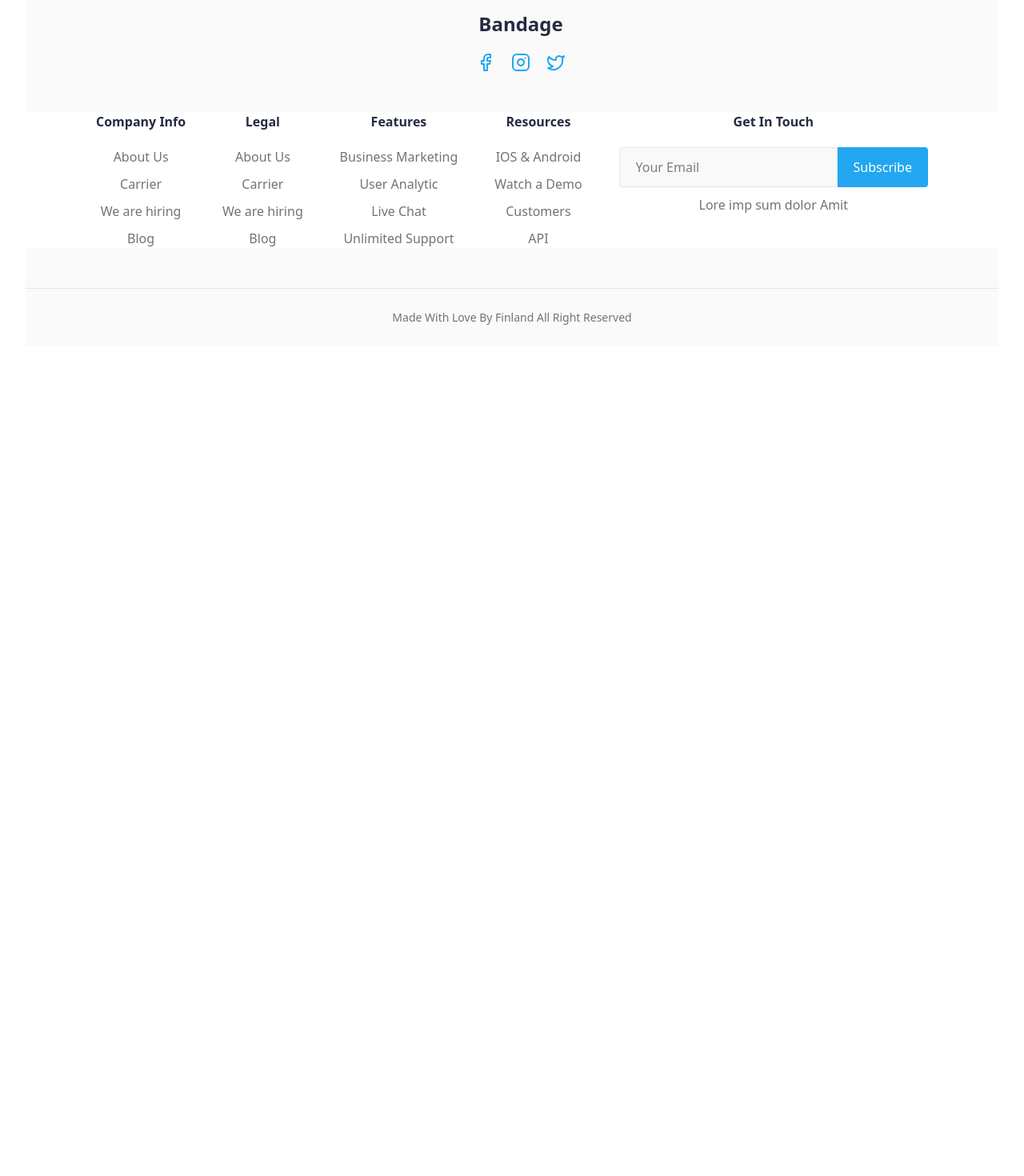
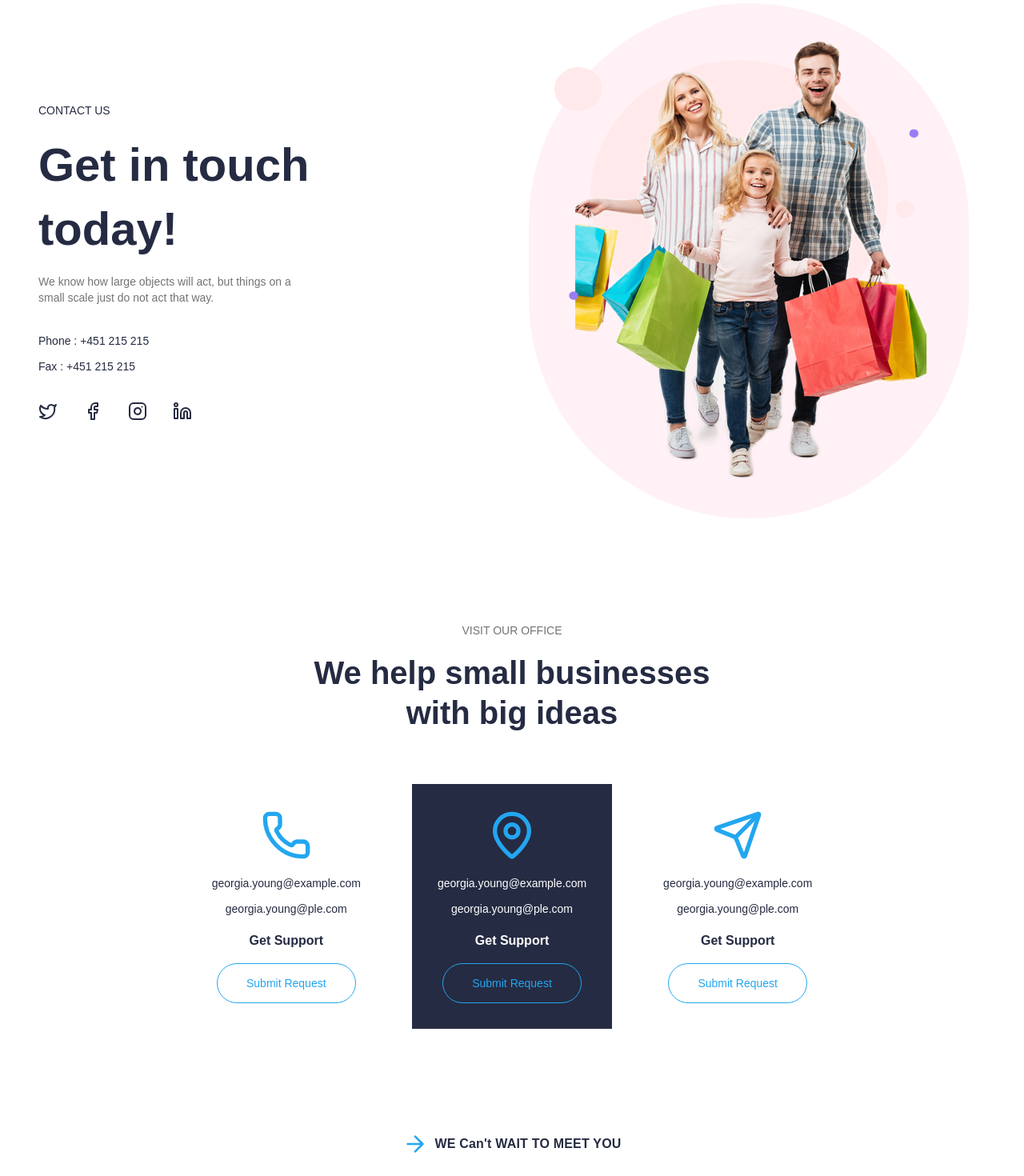
Before and after one commit to mdortca/ecommerce, a React (Vite) app in the folder e-commerce/: page /Contact in a window 1280 px wide. Shown: the part 220-1690 px from the top of the page at 80% size. Before the commit the page ends 800 px from the top, so only its background shows below. Built offline with nearby package versions, Linux system fonts and the light colour scheme.

Commit message:
Completed ContactPage

```diff
--- /dev/null
+++ b/e-commerce/src/layout/ContactPageComponents/ContactComponent.jsx
@@ -0,0 +1,79 @@
+import { Phone, MapPin, Send } from "lucide-react";
+
+function ContactComponent() {
+  return (
+    <div className="container mx-auto px-4 py-16">
+      {/* Başlık Bölümü */}
+      <div className="text-center mb-16">
+        <h6 className="font-montserrat text-[14px] leading-[24px] text-[#737373] mb-4">
+          VISIT OUR OFFICE
+        </h6>
+        <h2 className="font-montserrat font-bold text-[40px] leading-[50px] text-[#252B42] max-w-[500px] mx-auto">
+          We help small businesses with big ideas
+        </h2>
+      </div>
+
+      {/* Kartlar - Desktop'ta yan yana, mobilde alt alta */}
+      <div className="flex flex-col md:flex-row gap-8 justify-center">
+        {/* Telefon Kartı */}
+        <div className="flex flex-col items-center text-center p-8 bg-white">
+          <Phone className="w-16 h-16 text-[#23A6F0] mb-4" />
+          <div className="space-y-2 mb-4">
+            <p className="font-montserrat text-[14px] leading-[24px] text-[#252B42]">
+              georgia.young@example.com
+            </p>
+            <p className="font-montserrat text-[14px] leading-[24px] text-[#252B42]">
+              georgia.young@ple.com
+            </p>
+          </div>
+          <h5 className="font-montserrat font-bold text-[16px] leading-[24px] text-[#252B42] mb-4">
+            Get Support
+          </h5>
+          <button className="font-montserrat text-[14px] leading-[24px] text-[#23A6F0] border border-[#23A6F0] rounded-[37px] px-9 py-3 hover:bg-[#23A6F0] hover:text-white transition-colors">
+            Submit Request
+          </button>
+        </div>
+
+        {/* Konum Kartı */}
+        <div className="flex flex-col items-center text-center p-8 bg-[#252B42] text-white">
+          <MapPin className="w-16 h-16 text-[#23A6F0] mb-4" />
+          <div className="space-y-2 mb-4">
+            <p className="font-montserrat text-[14px] leading-[24px]">
+              georgia.young@example.com
+            </p>
+            <p className="font-montserrat text-[14px] leading-[24px]">
+              georgia.young@ple.com
+            </p>
+          </div>
+          <h5 className="font-montserrat font-bold text-[16px] leading-[24px] mb-4">
+            Get Support
+          </h5>
+          <button className="font-montserrat text-[14px] leading-[24px] text-[#23A6F0] border border-[#23A6F0] rounded-[37px] px-9 py-3 hover:bg-[#23A6F0] hover:text-white transition-colors">
+            Submit Request
+          </button>
+        </div>
+
+        {/* Mail Kartı */}
+        <div className="flex flex-col items-center text-center p-8 bg-white">
+          <Send className="w-16 h-16 text-[#23A6F0] mb-4" />
+          <div className="space-y-2 mb-4">
+            <p className="font-montserrat text-[14px] leading-[24px] text-[#252B42]">
+              georgia.young@example.com
+            </p>
+            <p className="font-montserrat text-[14px] leading-[24px] text-[#252B42]">
+              georgia.young@ple.com
+            </p>
+          </div>
+          <h5 className="font-montserrat font-bold text-[16px] leading-[24px] text-[#252B42] mb-4">
+            Get Support
+          </h5>
+          <button className="font-montserrat text-[14px] leading-[24px] text-[#23A6F0] border border-[#23A6F0] rounded-[37px] px-9 py-3 hover:bg-[#23A6F0] hover:text-white transition-colors">
+            Submit Request
+          </button>
+        </div>
+      </div>
+    </div>
+  );
+}
+
+export default ContactComponent;
--- /dev/null
+++ b/e-commerce/src/layout/ContactPageComponents/ContactCta.jsx
@@ -0,0 +1,37 @@
+function ContactCta() {
+    return (
+      <div className="container mx-auto px-4 py-16">
+        <div className="flex flex-col items-center text-center">
+          {/* Üst Başlık */}
+          <div className="flex items-center gap-2 mb-4">
+            <svg
+              className="w-8 h-8 text-[#23A6F0] transform rotate-90"
+              viewBox="0 0 24 24"
+              fill="none"
+              stroke="currentColor"
+              strokeWidth="2"
+              strokeLinecap="round"
+              strokeLinejoin="round"
+            >
+              <path d="M12 19V5M5 12l7-7 7 7"/>
+            </svg>
+            <h6 className="font-montserrat font-bold text-[16px] leading-[24px] text-[#252B42] tracking-[0.2px]">
+              WE Can't WAIT TO MEET YOU
+            </h6>
+          </div>
+
+          {/* Ana Başlık */}
+          <h2 className="font-montserrat font-bold text-[40px] md:text-[58px] leading-[50px] md:leading-[80px] text-[#252B42] mb-8">
+            Let's Talk
+          </h2>
+
+          {/* CTA Butonu */}
+          <button className="bg-[#23A6F0] text-white font-montserrat font-bold text-[14px] leading-[22px] tracking-[0.2px] px-10 py-4 rounded-md hover:bg-[#1a7ab3] transition-colors">
+            Try it free now
+          </button>
+        </div>
+      </div>
+    );
+  }
+
+  export default ContactCta;
--- /dev/null
+++ b/e-commerce/src/layout/ContactPageComponents/InnerHeader.jsx
@@ -0,0 +1,68 @@
+import { Twitter, Facebook, Instagram, Linkedin } from "lucide-react";
+import ShoppingFamily from '../../assets/contactpage/contactnone.png'; // Görselin yolunu güncelleyin
+
+
+function InnerHeader() {
+  return (
+    <div className="container mx-auto px-4 py-8 md:py-16">
+      <div className="flex flex-col md:flex-row md:justify-between md:items-center">
+        {/* Sol Taraf - İçerik */}
+        <div className="flex flex-col items-center text-center md:items-start md:text-left md:w-[40%]">
+          <span className="font-montserrat text-[14px] leading-[24px] text-[#252B42] mb-4">
+            CONTACT US
+          </span>
+
+          <h1 className="font-montserrat font-bold text-[40px] leading-[50px] md:text-[58px] md:leading-[80px] text-[#252B42] mb-4 max-w-[258px] md:max-w-none">
+            Get in touch today!
+          </h1>
+
+          <p className="font-montserrat text-[14px] leading-[20px] text-[#737373] mb-8 max-w-[225px] md:max-w-[350px]">
+            We know how large objects will act, but things on a small scale just do not act that way.
+          </p>
+
+          <div className="space-y-2 mb-8">
+            <p className="font-montserrat text-[14px] leading-[24px] text-[#252B42]">
+              Phone : +451 215 215
+            </p>
+            <p className="font-montserrat text-[14px] leading-[24px] text-[#252B42]">
+              Fax : +451 215 215
+            </p>
+          </div>
+
+          <div className="flex gap-8 mb-8 md:mb-0">
+            <a href="#" className="text-[#252B42] hover:text-[#23A6F0] transition-colors">
+              <Twitter className="w-6 h-6" />
+            </a>
+            <a href="#" className="text-[#252B42] hover:text-[#23A6F0] transition-colors">
+              <Facebook className="w-6 h-6" />
+            </a>
+            <a href="#" className="text-[#252B42] hover:text-[#23A6F0] transition-colors">
+              <Instagram className="w-6 h-6" />
+            </a>
+            <a href="#" className="text-[#252B42] hover:text-[#23A6F0] transition-colors">
+              <Linkedin className="w-6 h-6" />
+            </a>
+          </div>
+        </div>
+
+        {/* Sağ Taraf - Görsel */}
+        <div className="md:w-[50%] flex justify-center items-center">
+          <div className="w-full max-w-[550px]">
+            {/* Pembe Arka Plan ve Görsel Container */}
+            <div className="bg-[#FFF1F5] rounded-full p-8">
+              <img
+                src={ShoppingFamily}
+                alt="Happy Shopping Family"
+                className="w-full h-[580px]"
+              />
+              {/* Dekoratif Daireler */}
+
+            </div>
+          </div>
+        </div>
+      </div>
+    </div>
+  );
+}
+
+export default InnerHeader;
--- a/e-commerce/src/layout/Header.jsx
+++ b/e-commerce/src/layout/Header.jsx
@@ -12,7 +12,7 @@ function Header() {
       mode = 'shop'
     }
 
-    const shouldShowDarkNavbar = !['/about', '/team'].includes(location.pathname);
+    const shouldShowDarkNavbar = !['/about', '/team', '/contact', '/pricing'].includes(location.pathname);
     return (
         <>
         {shouldShowDarkNavbar && (
--- a/e-commerce/src/pages/ContactPage.jsx
+++ b/e-commerce/src/pages/ContactPage.jsx
@@ -1,9 +1,14 @@
+import ContactComponent from "../layout/ContactPageComponents/ContactComponent"
+import ContactCta from "../layout/ContactPageComponents/ContactCta"
+import InnerHeader from "../layout/ContactPageComponents/InnerHeader"
 
 
 function ContactPage(){
     return(
         <>
-            <p>ContactPage</p>
+            <InnerHeader/>
+            <ContactComponent/>
+            <ContactCta/>
         </>
     )
 }
```
Also changed, not shown: e-commerce/src/assets/contactpage/contactnone.png (added).
